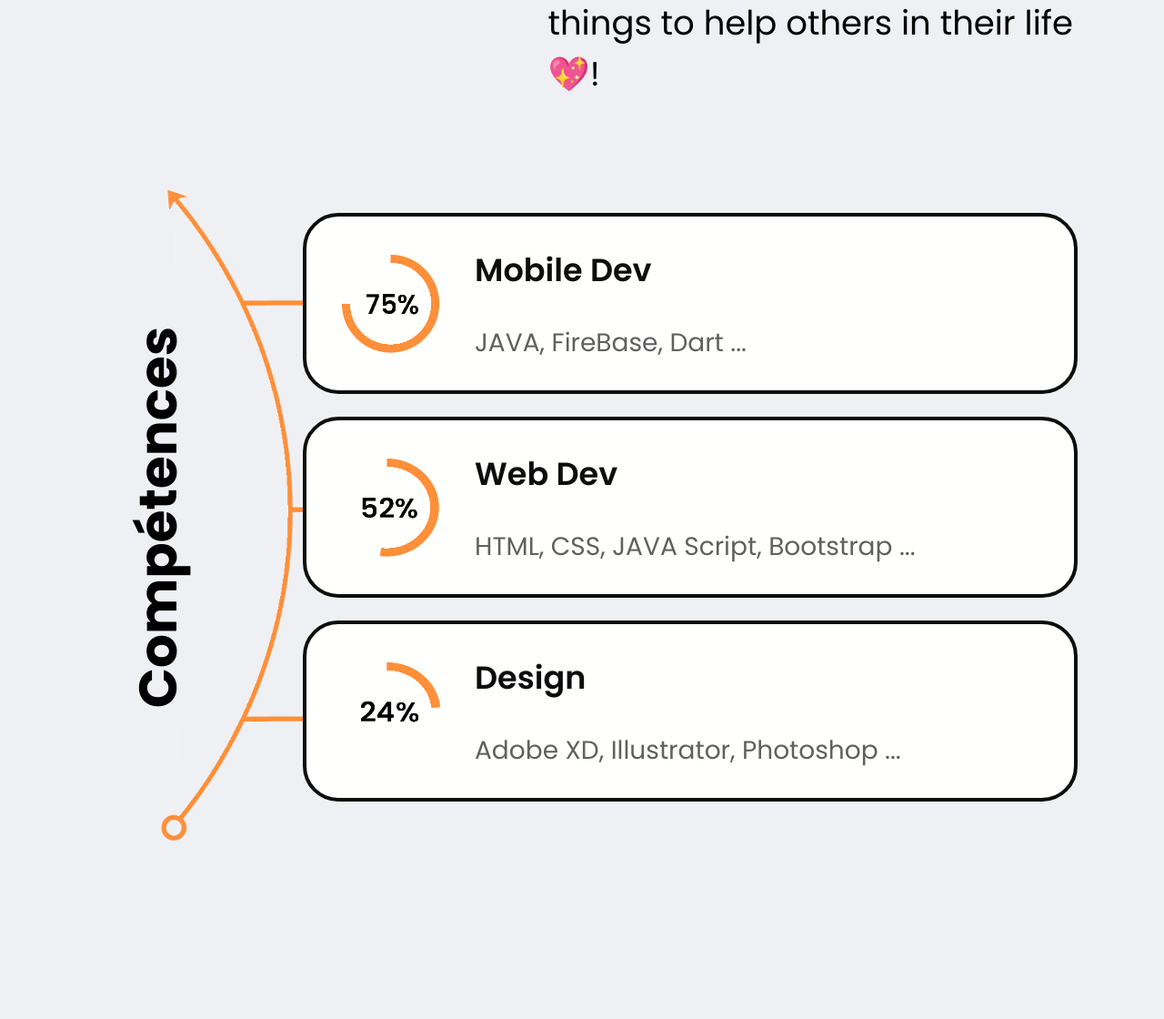
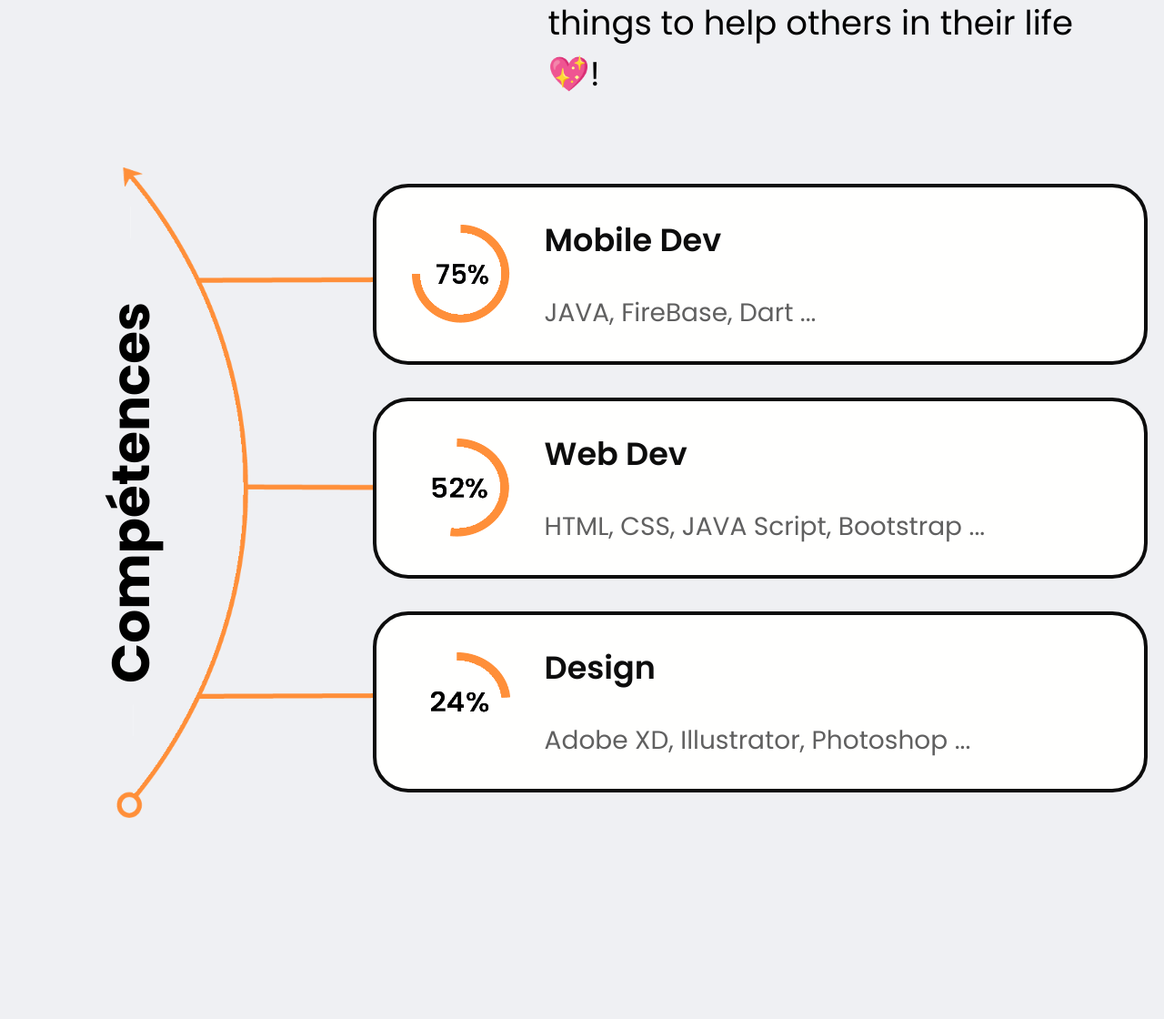
Before and after one commit to KarimELMARSI/test_formation, a PHP site: page / in a window 1280 px wide; the page is wider, and only the part inside the window is pictured. Shown: the part 2362-3482 px from the top of that part at 91% size. Run offline with PHP 8.4, Linux system fonts and the light colour scheme.

Commit message:
finished competances 768px and start contact me

```diff
--- a/css/style.css
+++ b/css/style.css
@@ -232,27 +232,23 @@ body {
 }
 /*Competances section*/
 /*-------------------------------------------------------------------------------------------------*/
-.image_title {
-    position: relative;
-    width: 493px;
-}
-.image_title > img {
-    position: absolute;
-    right: 0;
+.competances > img {
     width: 316px;
     height: 715px;
+    margin-top: auto;
+    margin-bottom: auto;
 }
-.image_title > h2 {
-    position: absolute;
+.competances > h2 {
     font-size: 58px;
     font-weight: 700;
-    top: 150px;
-    left: 130px;
+    margin-left: 100px;
+    text-align: center;
     writing-mode: vertical-rl;
     transform: scaleX(-1) scaleY(-1);
 }
 .competances{
-    padding-top: 100px;
+    display: grid;
+    grid-template-columns: 10% 22% 68%;
     height: 865px;
 }
 .competance {
@@ -261,7 +257,6 @@ body {
     background-color: #FFFFFE;
     border: solid 4px #0D0D0D;
     border-radius: 39px;
-    margin-top: 25px;
     width: 852px;
     height: 199px;
     padding: 20px;
@@ -289,9 +284,12 @@ body {
     height: 100%;
 }
 .compts {
-    position: absolute;
-    right: 95px;
+    display: grid;
+    grid-row-gap: 25px;
     width: 852px;
+    height: 680px;
+    margin-top: auto;
+    margin-bottom: auto;
 }
 /*contact me section*/
 /*-------------------------------------------------------------------------------------------------*/
--- a/css/style768px.css
+++ b/css/style768px.css
@@ -122,10 +122,10 @@ body {
 .about_me {
     display: grid;
     grid-template-columns: repeat(2, 47%);
-    grid-template-rows: 15% 50% 35% 20%;
+    grid-template-rows: 15% 45% 25% 15%;
     grid-column-gap: 6%;
     width: 90%;
-    height: fit-content;
+    height:1100px;
     margin: auto;
 }
 .about_me > img {
@@ -156,13 +156,38 @@ body {
 }
 /*competances tablet responsive section*/
 /*-------------------------------------------------------------------------------------------------*/
+.competances > img {
+    display: none;
+}
+.competances > h2 {
+    margin-left: 0;
+    text-align: center;
+    margin-top: auto;
+    writing-mode:horizontal-tb;
+    transform: scaleX(1) scaleY(1);
+}
+.competances{
+    grid-template-columns: 100%;
+    grid-template-rows: 20% 80%;
+    grid-row-gap: 50px;
+
+}
+.competance {
+    width: 656px;
+    height: 155px;
+}
+.compts {
+    width: 90%;
+    margin: auto;
+}
+.competance > div {
+    margin-left: 10px;
+}
+/*contact me tablet responsive section*/
+/*-------------------------------------------------------------------------------------------------*/
 
 /*display none*/
 /*-------------------------------------------------------------------------------------------------*/
-
-#contact_me {
-    display: none;
-}
 .footer {
     display: none;
 }
--- a/index.html
+++ b/index.html
@@ -101,10 +101,8 @@
 		</div>
 		<!-- Competances -->
 		<div class="competances" id="competances">
-			<div class="image_title">
-				<h2>Compétences</h2>
-				<img src="img/arrow.png" alt="arrow">
-			</div>
+			<h2>Compétences</h2>
+			<img src="img/arrow.png" alt="arrow">
 			<div class="compts">
 				<div class="competance">
 					<img src="img/Pourcentage1.png" alt="Pourcentage1">
```
